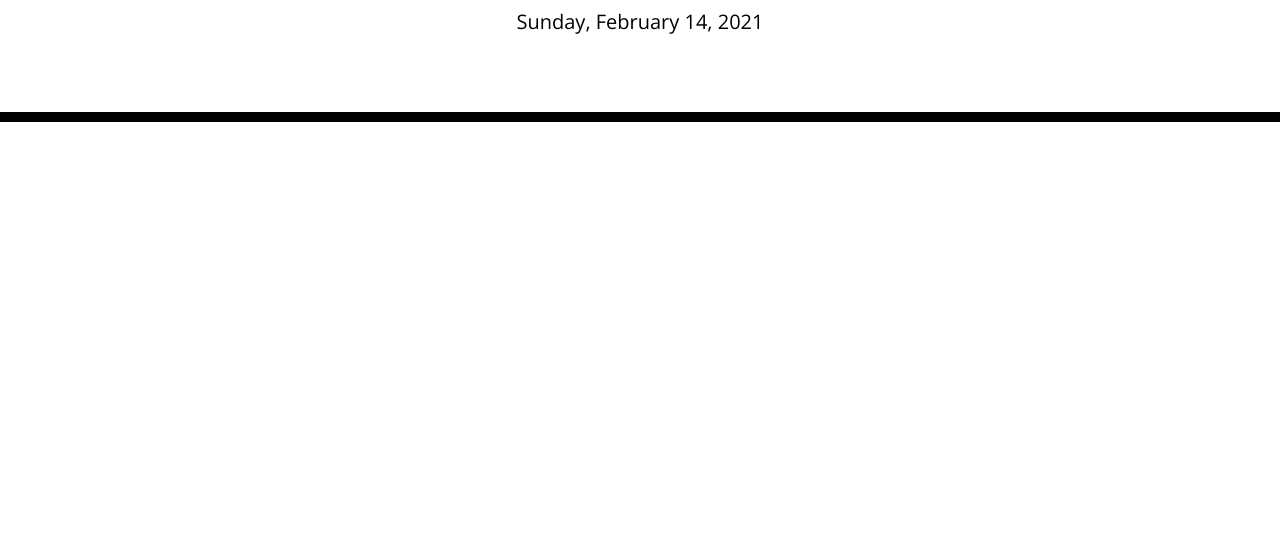
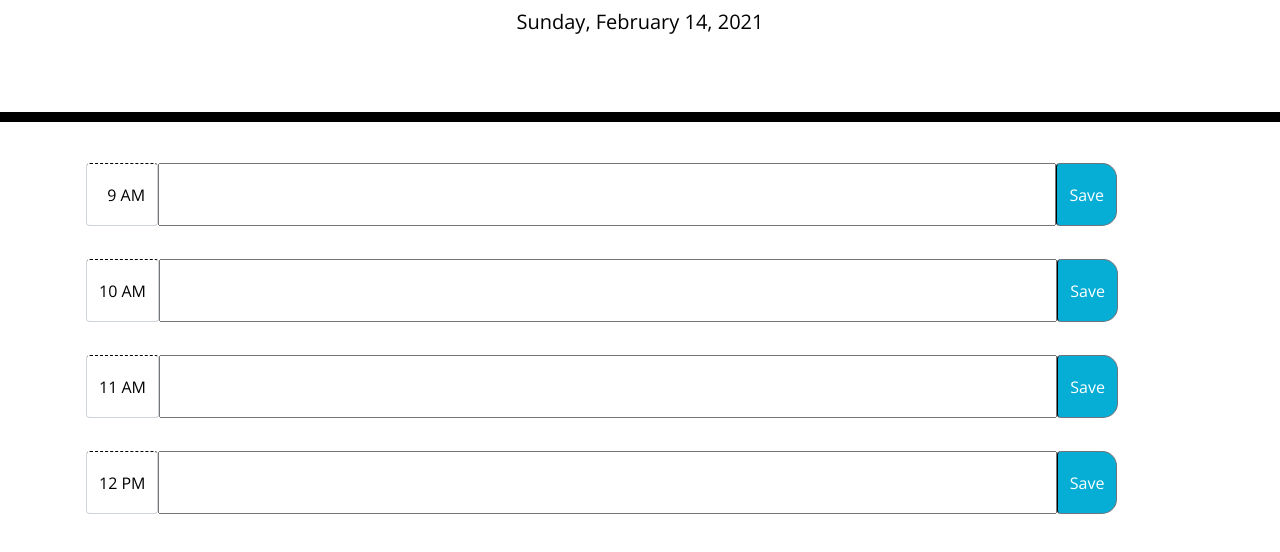
Before and after one commit to larrygjenkins/DailyPlanner, a plain HTML site: page index.html in a window 1280 px wide. Shown: the part 182-734 px from the top of the page. Drawn offline with nearby package versions, Linux system fonts and the light colour scheme.

Commit message:
creating body of daily planner

```diff
--- a/index.html
+++ b/index.html
@@ -32,8 +32,34 @@
       <p class="lead">A simple calendar app for scheduling your work day</p>
       <p id="currentDay" class="lead"></p>
     </header>
+
     <div class="container">
       <!-- Timeblocks go here -->
+
+      <div class="input-group mb-3 form-control-lg row">
+          <span class="input-group-text hour" id="basic-addon1">&nbsp 9 AM</span>
+          <input type="text" class="description col-10" aria-label="9 AM Task">
+          <button class="btn btn-outline-secondary saveBtn" type="button" id="button-addon2">Save</button>
+      </div>
+
+      <div class="input-group mb-3 form-control-lg row">
+        <span class="input-group-text hour" id="basic-addon1">10 AM</span>
+        <input type="text" class="description col-10" aria-label="9 AM Task">
+        <button class="btn btn-outline-secondary saveBtn" type="button" id="button-addon2">Save</button>
+      </div>
+
+      <div class="input-group mb-3 form-control-lg row">
+        <span class="input-group-text hour" id="basic-addon1">11 AM</span>
+        <input type="text" class="description col-10" aria-label="9 AM Task">
+        <button class="btn btn-outline-secondary saveBtn" type="button" id="button-addon2">Save</button>
+      </div>
+
+      <div class="input-group mb-3 form-control-lg row">
+        <span class="input-group-text hour" id="basic-addon1">12 PM</span>
+        <input type="text" class="description col-10" aria-label="9 AM Task">
+        <button class="btn btn-outline-secondary saveBtn" type="button" id="button-addon2">Save</button>
+      </div>
+
     </div>
 
     <script src="https://cdnjs.cloudflare.com/ajax/libs/jquery/3.2.1/jquery.min.js"></script>
```
